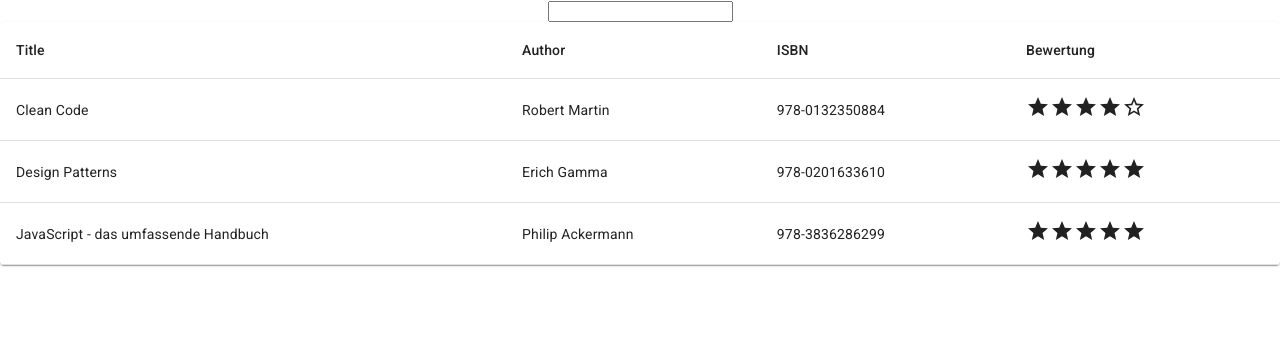
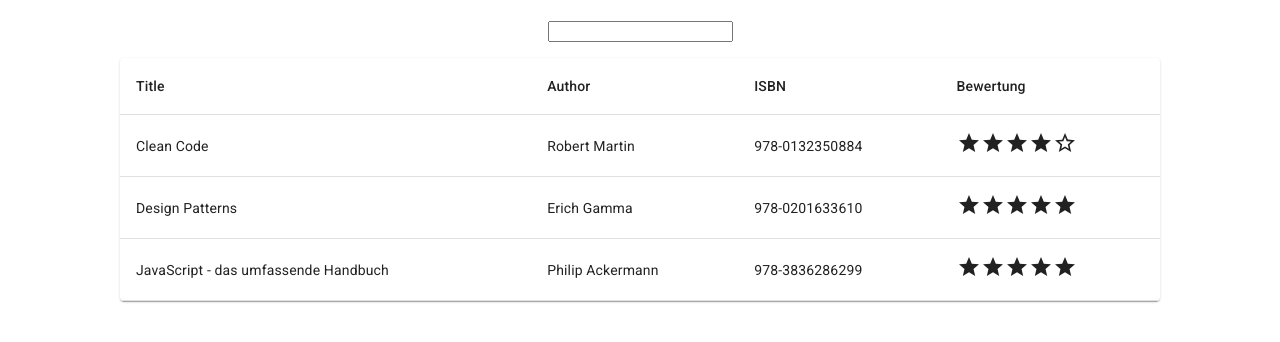
Before and after one commit to ahorn256/routing_2, a React (Create React App) app: page / in a window 1280 px wide. Shown: the top 342 px of the page. Built offline with nearby package versions, Linux system fonts and the light colour scheme; data requests are answered from the project's data file.

Commit message:
added Grid

```diff
--- a/src/App.css
+++ b/src/App.css
@@ -1,5 +1,6 @@
 .App {
   text-align: center;
+  margin-top: 20px;
 }
 
 .App-logo {
--- a/src/App.tsx
+++ b/src/App.tsx
@@ -4,6 +4,7 @@ import List from './List';
 import { Book } from './Book';
 import IFetchError from './IFetchError';
 import Filter from './Filter';
+import { Grid } from '@mui/material';
 
 function App() {
   const [ books, setBooks ] = useState<Book[]>([]);
@@ -52,8 +53,18 @@ function App() {
           <p>{error.message}</p>
         </>
       )}
-      <Filter books={books} setFilteredBooks={setFilteredBooks}/>
-      <List books={filteredBooks}/>
+      <Grid container
+        justifyContent="center"
+        paddingLeft={2}
+        paddingRight={2}
+        rowSpacing={2}>
+        <Grid item width='100%'>
+          <Filter books={books} setFilteredBooks={setFilteredBooks}/>
+        </Grid>
+        <Grid item xs={12} md={10}>
+          <List books={filteredBooks}/>
+        </Grid>
+      </Grid>
     </div>
   );
 }
```
